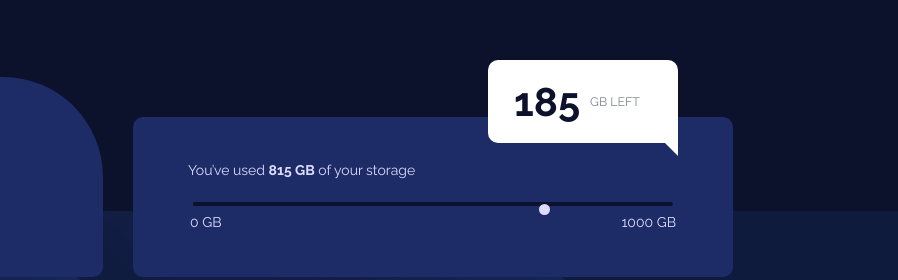
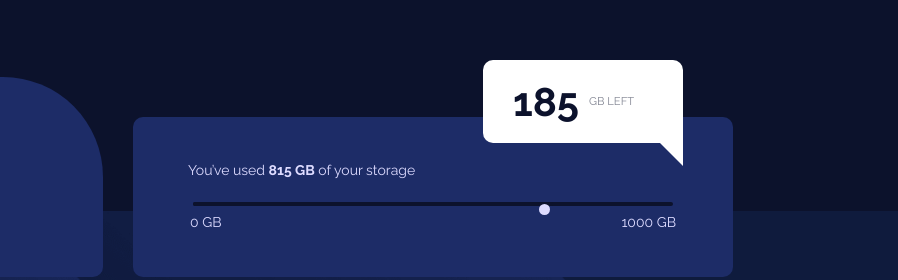
Before and after one commit to TevaHenry-frontendmentor/Fylo-data-storage-component, a plain HTML site: page index.html in a window 1280 px wide. Shown: the part 216-496 px from the top of the page, 382-1280 px from the left. Drawn offline with Linux system fonts and the light colour scheme.

Commit message:
adjust styles

```diff
--- a/style.css
+++ b/style.css
@@ -125,8 +125,8 @@ main {
   width: 150px;
   font-size: 80%;
   display: flex;
+  justify-content: center;
   align-items: center;
-  margin-left: 1rem;
 }
 
 .remainder span {
@@ -170,8 +170,7 @@ main {
   .remainder {
     top: -170px;
     left: 150px;
-    width: 190px;
-    font-size: 110%;
+    width: 200px;
     padding-right: 5px;
   }
 
@@ -181,17 +180,18 @@ main {
 
   .remainder span {
     font-size: 40px;
+    margin-left: 1rem;
   }
 
   .remainder::after {
     content: '';
     position: relative;
     left: 5px;
-    top: 40px;
+    top: 45px;
     width: 0;
     height: 0;
-    border-left: 30px solid transparent;
-    border-top: 30px solid #fff;
+    border-left: 40px solid transparent;
+    border-top: 40px solid #fff;
   }
 }
 
```
